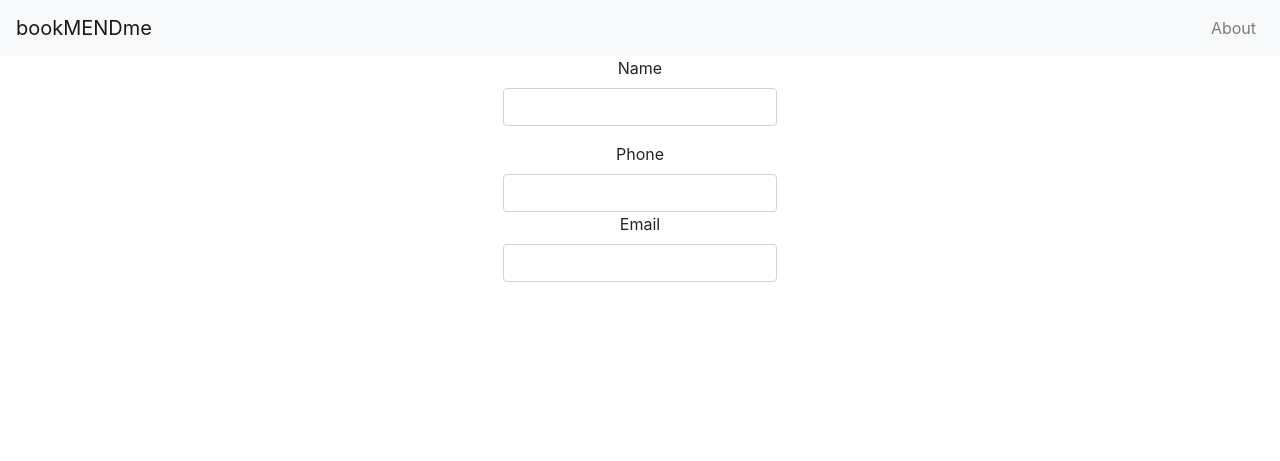
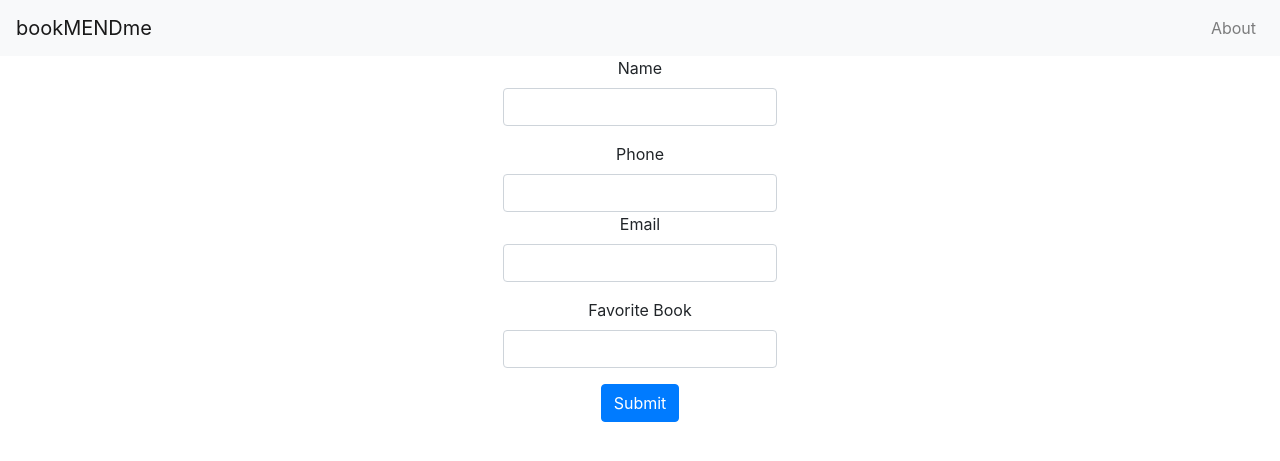
Before and after one commit to JohnnyUtah-9/BookMendme, a Flask app: page / in a window 1280 px wide. Shown: the top 461 px of the page. Run offline with Flask 3, Linux system fonts and the light colour scheme; some libraries are stand-ins or nearby versions.

Commit message:
Update index.html
2nd commit

```diff
--- a/templates/index.html
+++ b/templates/index.html
@@ -37,10 +37,19 @@
             {{ form.email.label }}<br>
             {{ form.email(class="form-control", size=20) }}
         </div>
-        <div class="form-group>
+        <div class="form-group">
+    {{ form.favorite_book.label }}<br>
+    {{ form.favorite_book(class="form-control", size=20) }}
+        </div>
+        <div class="form-group">
             {{ form.submit(class="btn btn-primary") }}
         </div>
     </form>
+{% for book in recommendations %}
+  <p>Title: {{ book.title }}</p>
+  <p>Amazon link: <a href="{{ book.amazon_link }}">{{ book.amazon_link }}</a></p>
+{% endfor %}
+
 <!-- Optional JavaScript -->
 <!-- jQuery first, then Popper.js, then Bootstrap JS -->
 <script src="https://code.jquery.com/jquery-3.3.1.slim.min.js"></script>
```
